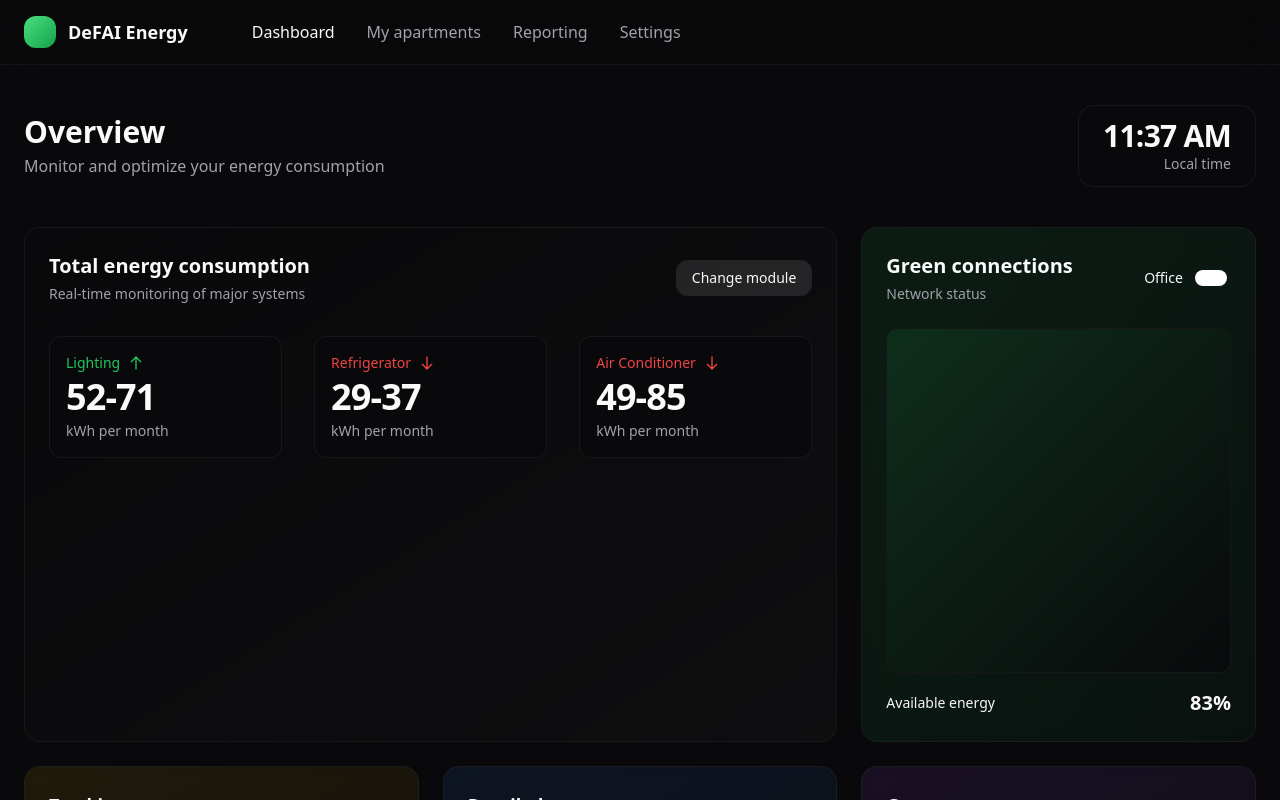
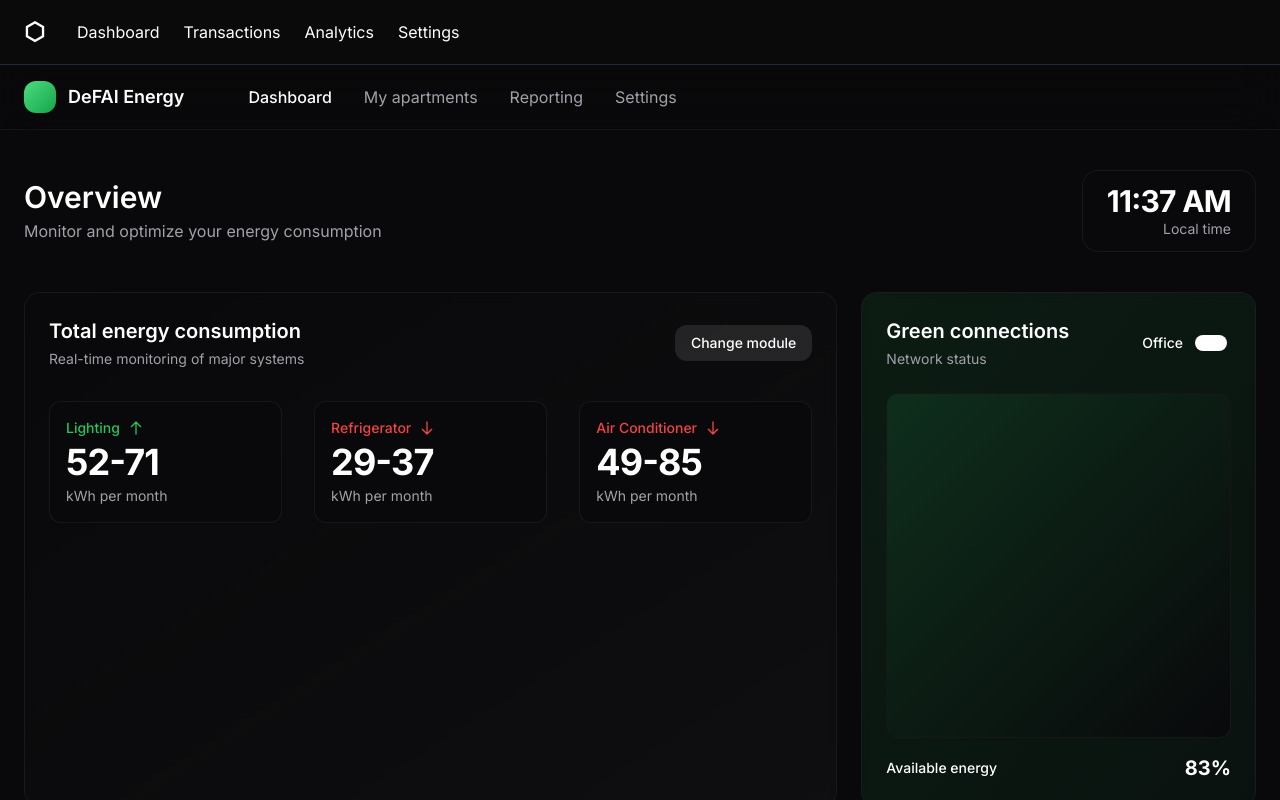
Before and after one commit to adidabakare/greenode-ai-agent, a Next.js app: page / in a window 1280 px wide. Shown: the top 800 px of the page. Built offline with nearby package versions, Linux system fonts and the light colour scheme.

Commit message:
feat: Add navigation & styling

```diff
--- a/app/layout.tsx
+++ b/app/layout.tsx
@@ -1,19 +1,45 @@
 import type { Metadata } from "next";
+import { Inter } from "next/font/google";
 import "./globals.css";
+
+const inter = Inter({ subsets: ["latin"] });
 
 export const metadata: Metadata = {
   title: "DeFAI Energy Dashboard",
-  description: "AI-driven energy optimization for blockchain operations",
+  description: "AI-powered energy optimization for blockchain transactions",
 };
 
 export default function RootLayout({
   children,
-}: Readonly<{
+}: {
   children: React.ReactNode;
-}>) {
+}) {
   return (
-    <html lang="en" className="dark">
-      <body className="antialiased">{children}</body>
+    <html lang="en">
+      <body className={inter.className}>
+        <main className="min-h-screen bg-[#0A0A0A] text-white">
+          <nav className="border-b border-gray-800 px-6 py-4">
+            <div className="flex items-center space-x-8">
+              <div className="text-2xl font-bold">⬡</div>
+              <div className="flex space-x-6">
+                <a href="/" className="hover:text-green-400">
+                  Dashboard
+                </a>
+                <a href="/transactions" className="hover:text-green-400">
+                  Transactions
+                </a>
+                <a href="/analytics" className="hover:text-green-400">
+                  Analytics
+                </a>
+                <a href="/settings" className="hover:text-green-400">
+                  Settings
+                </a>
+              </div>
+            </div>
+          </nav>
+          {children}
+        </main>
+      </body>
     </html>
   );
 }
```
